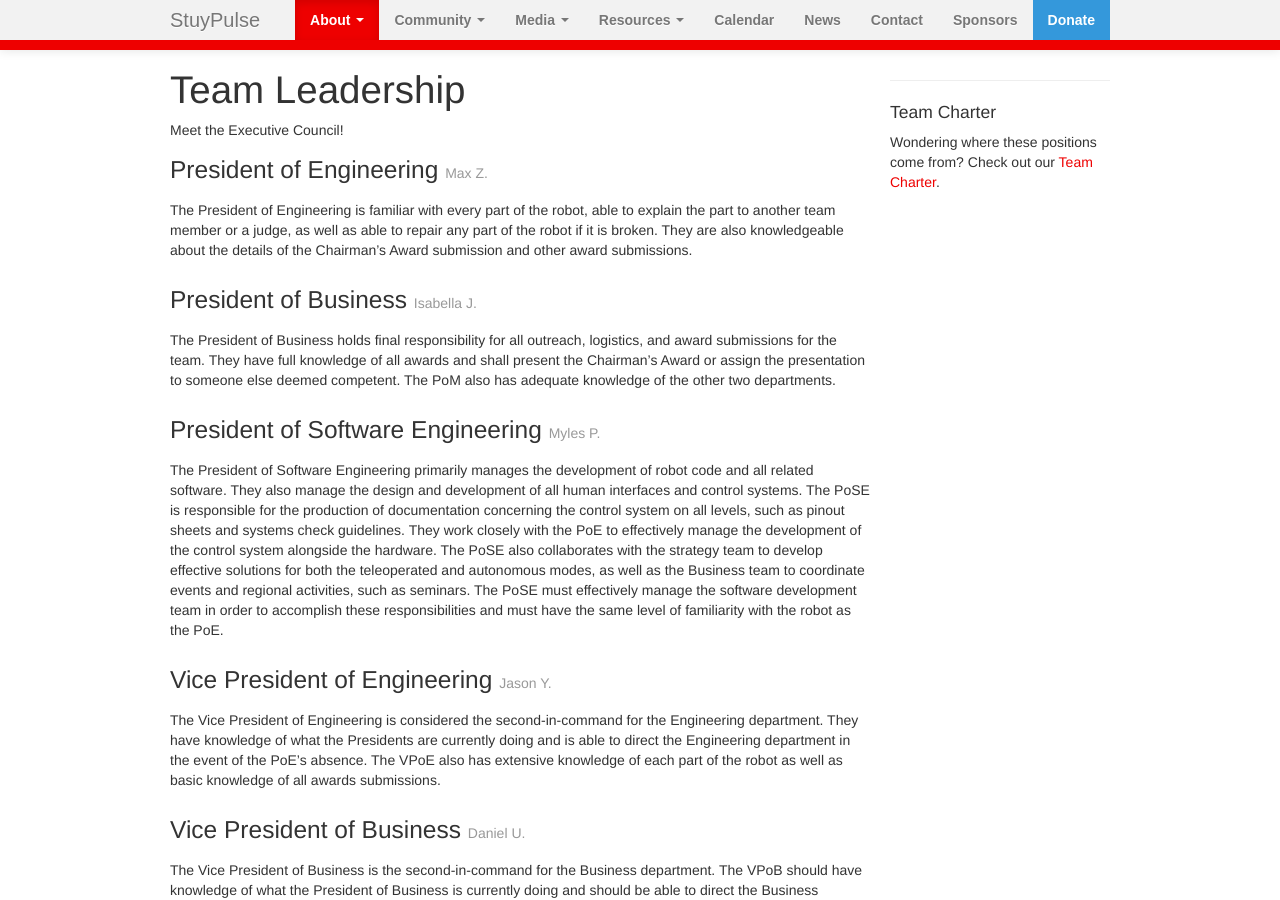
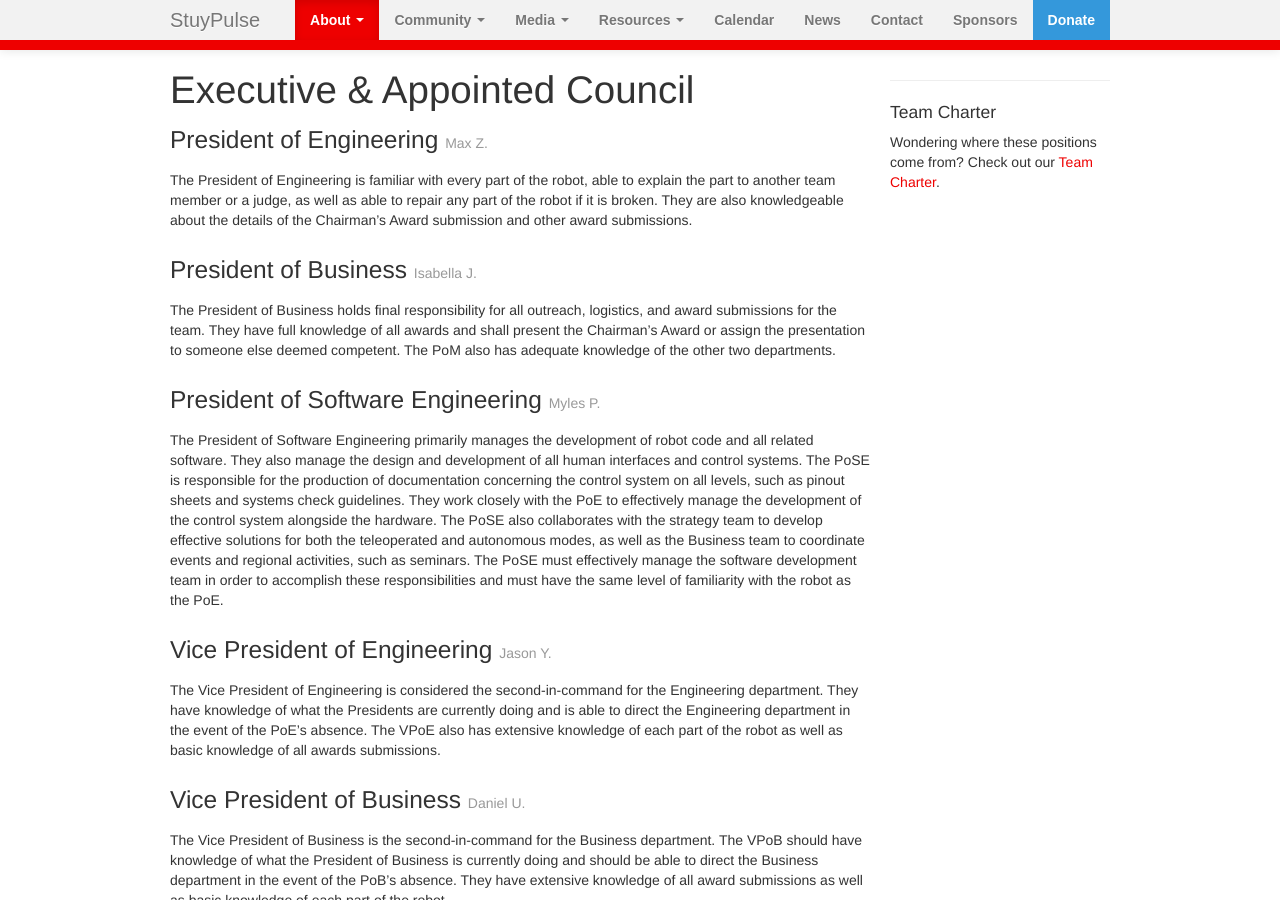
Before and after one commit to StuyPulse/team694.github.io, a Jekyll site: the page built from about/ec/index.md, in a window 1280 px wide and 900 px high. Built offline with Jekyll 4.4.1, drawn with Linux system fonts in a browser that asks for light colours; nearby versions of some CDN libraries.

Commit message:
Update AC/EC page with new title and... myself

```diff
--- a/_data/ec.yml
+++ b/_data/ec.yml
@@ -50,4 +50,4 @@ adom:
 doit:
     name: Anthony C.
 adoit:
-    name: Vacant
+    name: Vi L.
--- a/about/ec/index.md
+++ b/about/ec/index.md
@@ -1,10 +1,9 @@
 ---
 layout: page-with-sidebar
-title: Team Leadership
+title: Executive & Appointed Council
 description: StuyPulse's Executive Council leads the team and includes the presidents and vice presidents of engineering, software engineering, and Business.
 # Looking for EC positions? You can find them in _data/ec.yml.
 ---
-Meet the Executive Council!
 
 ### President of Engineering <small>{{ site.data.ec.poe.name }}</small>
 <div markdown="1" class="ec-description">
```
